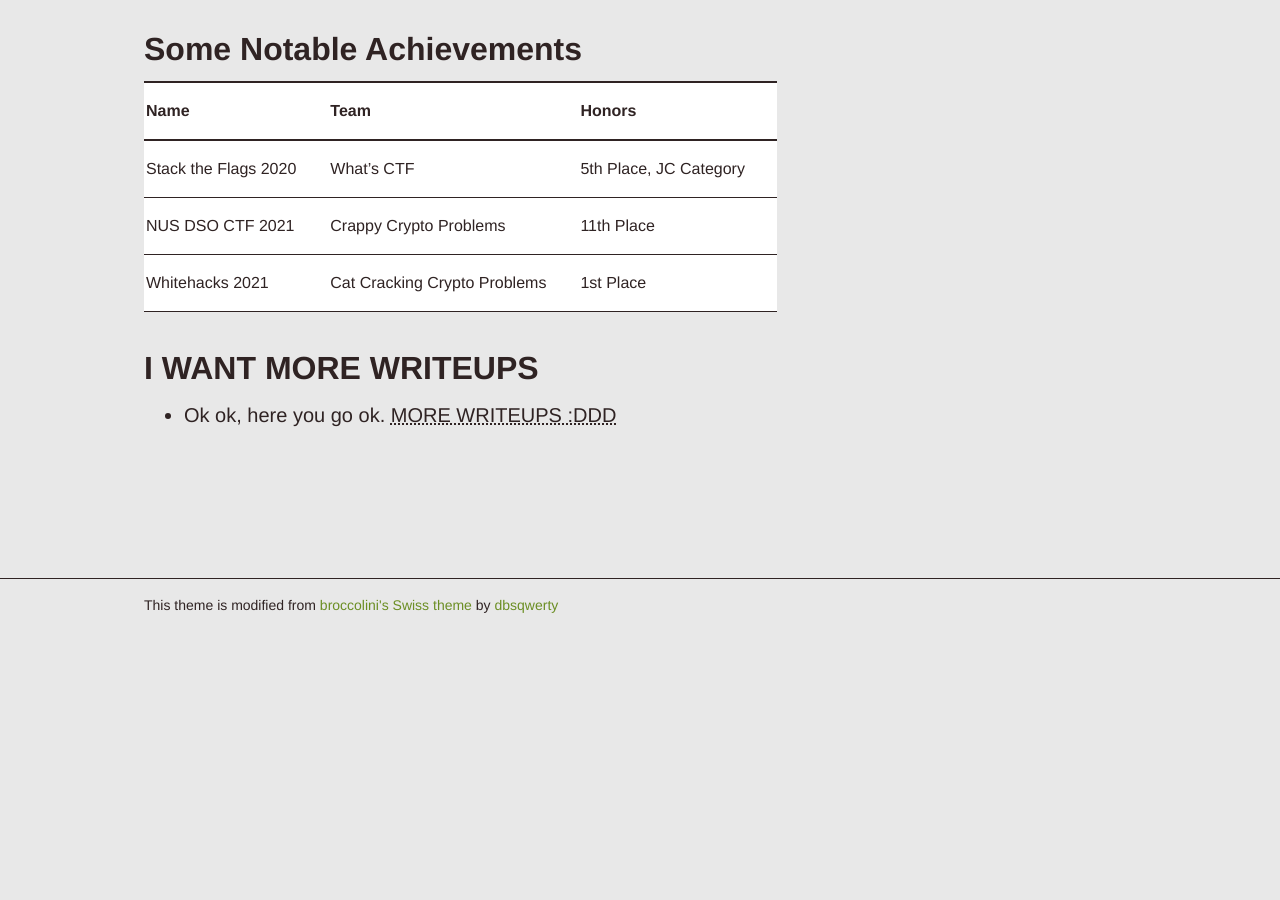
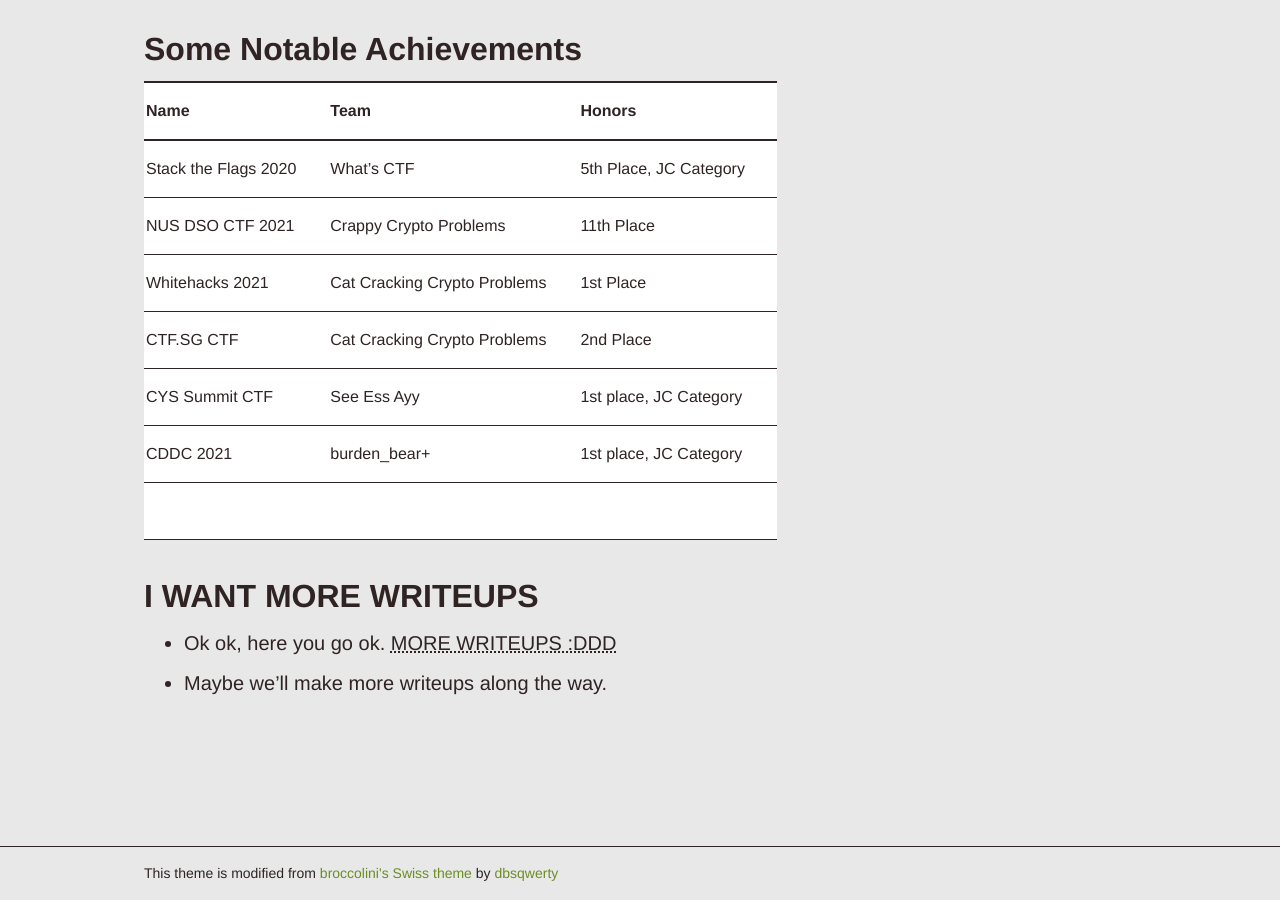
Before and after one commit to dbsqwerty/dbsqwerty.github.io, a Jekyll site: the page built from about.md, in a window 1280 px wide and 900 px high, scrolled down 792 px. Built offline with Jekyll 4.4.1, drawn with Linux system fonts in a browser that asks for light colours; before the commit the page ends 1424 px from its top, so only the background shows below that.

Commit message:
won some stuff

```diff
--- a/about.md
+++ b/about.md
@@ -22,6 +22,11 @@ permalink: /about/
 | Stack the Flags 2020 | What's CTF                   | 5th Place, JC Category |
 | NUS DSO CTF 2021     | Crappy Crypto Problems       | 11th Place             |
 | Whitehacks 2021      | Cat Cracking Crypto Problems | 1st Place              |
+| CTF.SG CTF           | Cat Cracking Crypto Problems | 2nd Place              |
+| CYS Summit CTF       | See Ess Ayy                  | 1st place, JC Category |
+| CDDC 2021            | burden_bear+                 | 1st place, JC Category |
+|                      |                              |                        |
 
 ## I WANT MORE WRITEUPS
 * Ok ok, here you go ok. [MORE WRITEUPS :DDD](https://github.com/dbsqwerty/CTF-Writeups/tree/main)
+* Maybe we'll make more writeups along the way.
```
